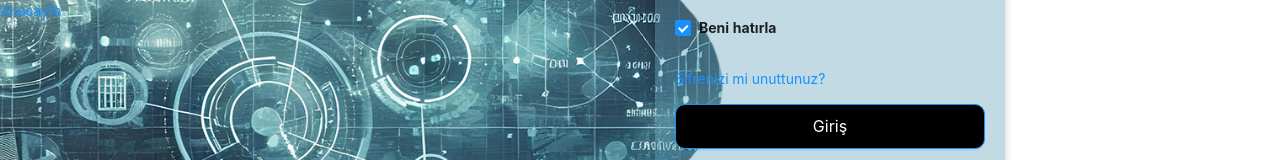
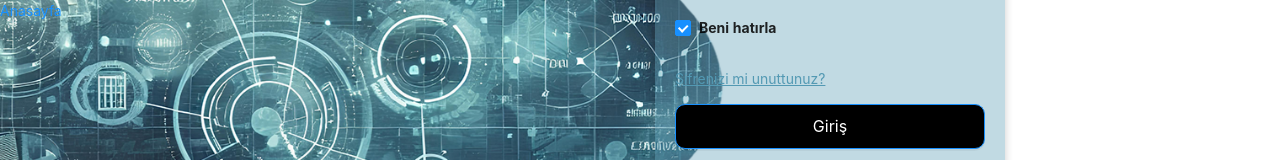
Before and after one commit to nazhhoglu/butce_takip, a React (Create React App) app: page / in a window 1280 px wide. Shown: the part 389-549 px from the top of the page. Built offline with nearby package versions, Linux system fonts and the light colour scheme.

Commit message:
forgot password link upgrade

```diff
--- a/src/pages/LoginRegisterPage.css
+++ b/src/pages/LoginRegisterPage.css
@@ -78,3 +78,12 @@
 label {
   font-weight: bold;      /* Yazı stilini kalın yapar */
 }
+
+.forgot-password-link {
+  color: rgb(83,153,179); /* İstediğiniz rengi buraya ekleyin */
+  text-decoration: underline; /* Altını çizmek için */
+}
+.forgot-password-link:hover {
+  color: rgb(83,153,179); /* Hover sırasında istediğiniz rengi buraya ekleyin */
+  text-decoration: underline; /* Altını çizmek için */
+}
--- a/src/pages/LoginRegisterPage.js
+++ b/src/pages/LoginRegisterPage.js
@@ -135,7 +135,7 @@ const LoginRegisterPage = () => {
               </Form.Item>
 
               <p>
-                <Link to="/resetpassword">Şifrenizi mi unuttunuz?</Link>
+                <Link to="/resetpassword" className="forgot-password-link">Şifrenizi mi unuttunuz? </Link>
               </p>
 
               <Form.Item>
```
